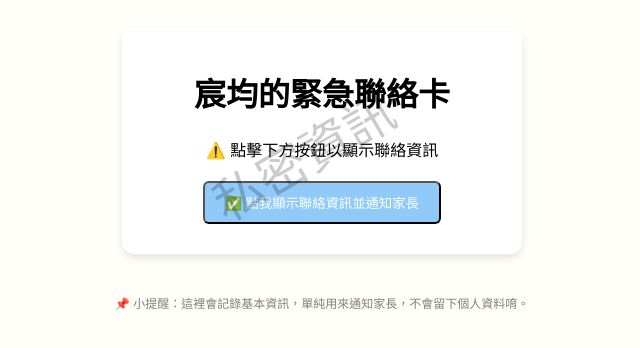
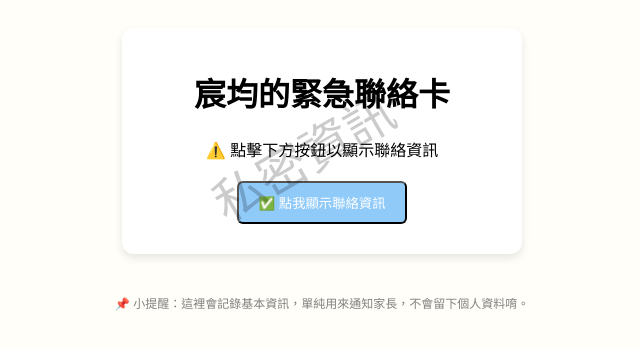
Before and after one commit to weihsiangTU/mocard, a plain HTML site: page index.html in a window 1280 px wide. Shown: the whole page, without its empty margins (318-958 px from the left). Drawn offline with Linux system fonts and the light colour scheme.

Commit message:
Update index.html

```diff
--- a/index.html
+++ b/index.html
@@ -60,7 +60,7 @@
   <div class="card">
     <h1>宸均的緊急聯絡卡</h1>
     <div>⚠️ 點擊下方按鈕以顯示聯絡資訊</div>
-    <button class="btn" onclick="revealAndNotify()">✅ 點我顯示聯絡資訊並通知家長</button>
+    <button class="btn" onclick="revealAndNotify()">✅ 點我顯示聯絡資訊</button>
     <div id="clickCounter" class="counter"></div>
     <img id="contactImage" src="emergency_card_watermarked_clear.png" alt="聯絡資訊圖檔" />
     <div class="watermark">私密資訊</div>
```
